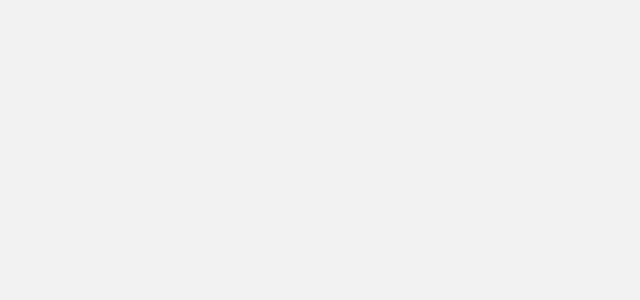
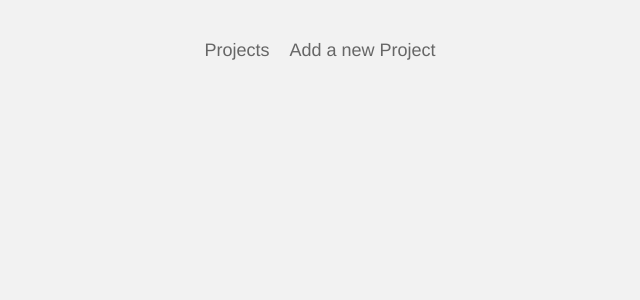
Before and after one commit to AdaN6/project-planner, a Vue app: page /projects/1 in a window 1280 px wide. Before the commit this address had no page. Shown: the top 300 px of the page, without its empty margins (320-960 px from the left). Built offline with nearby package versions, Linux system fonts and the light colour scheme.

Commit message:
created a navbar & added it in app.vue

```diff
--- a/src/App.vue
+++ b/src/App.vue
@@ -1,7 +1,15 @@
 <template>
-
+  <NavBar />
   <router-view/>
 </template>
+
+<script>
+import NavBar from './components/NavBar.vue';
+
+export default {
+  components: {NavBar}
+}
+</script>
 
 <style>
 body {
--- /dev/null
+++ b/src/components/NavBar.vue
@@ -0,0 +1,33 @@
+<template>
+  <nav class="main-nav">
+    <router-link :to="{ name: 'Home'}">Projects</router-link>
+    <router-link :to="{ name: 'AddProject'}">Add a new Project</router-link>
+  </nav>
+</template>
+
+<script>
+export default {
+
+}
+</script>
+
+<style>
+.main-nav {
+    text-align: center;
+    margin: 40px auto;
+  }
+
+.main-nav a{
+    display: inline-block;
+    text-decoration: none;
+    margin: 0 10px;
+    color: #666;
+    font-size: 18px;
+}
+a.router-link-active {
+    border-bottom: 2px solid #00ce89;
+    padding-bottom: 4px;
+    color: #444;
+    font-weight: 600;
+}
+</style>
--- a/src/router/index.js
+++ b/src/router/index.js
@@ -5,7 +5,7 @@
 const routes = [
   {
     path: '/',
-    name: 'home',
+    name: 'Home',
     component: HomeView
   },
   {
```
